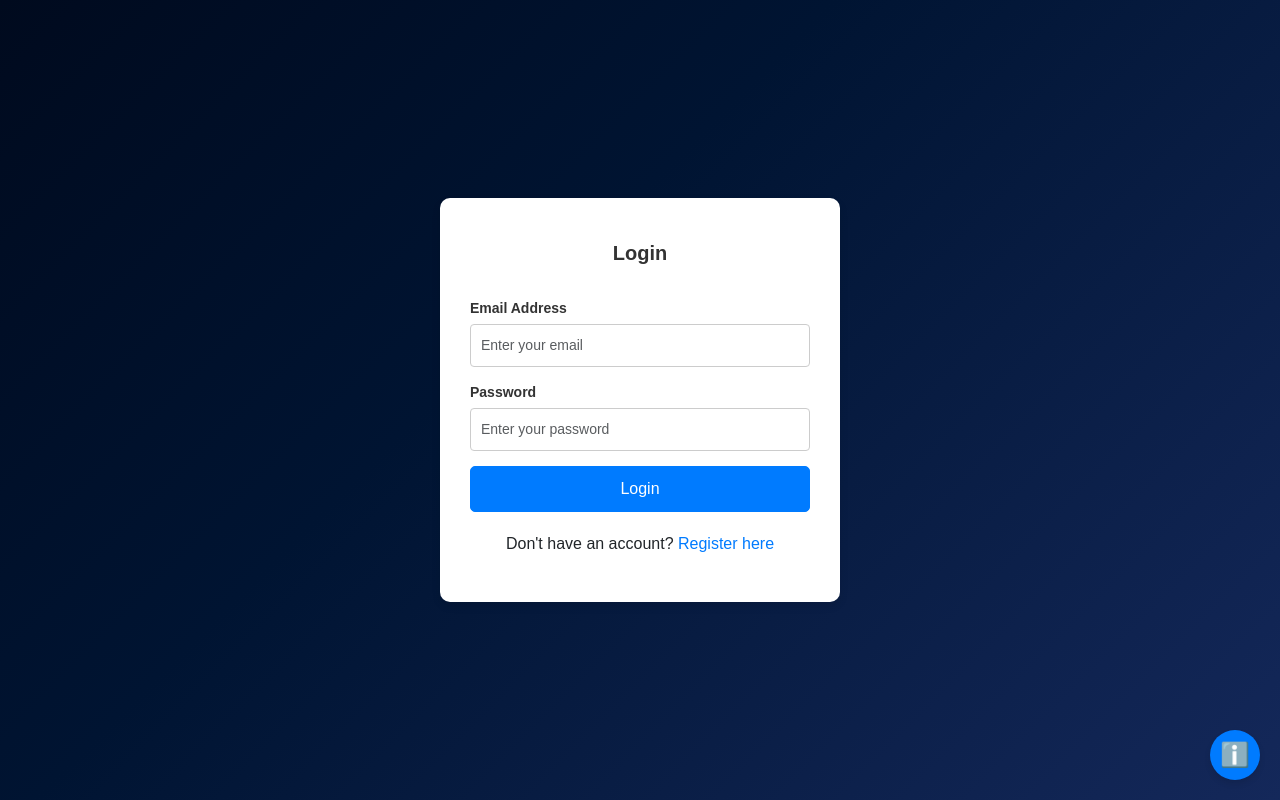
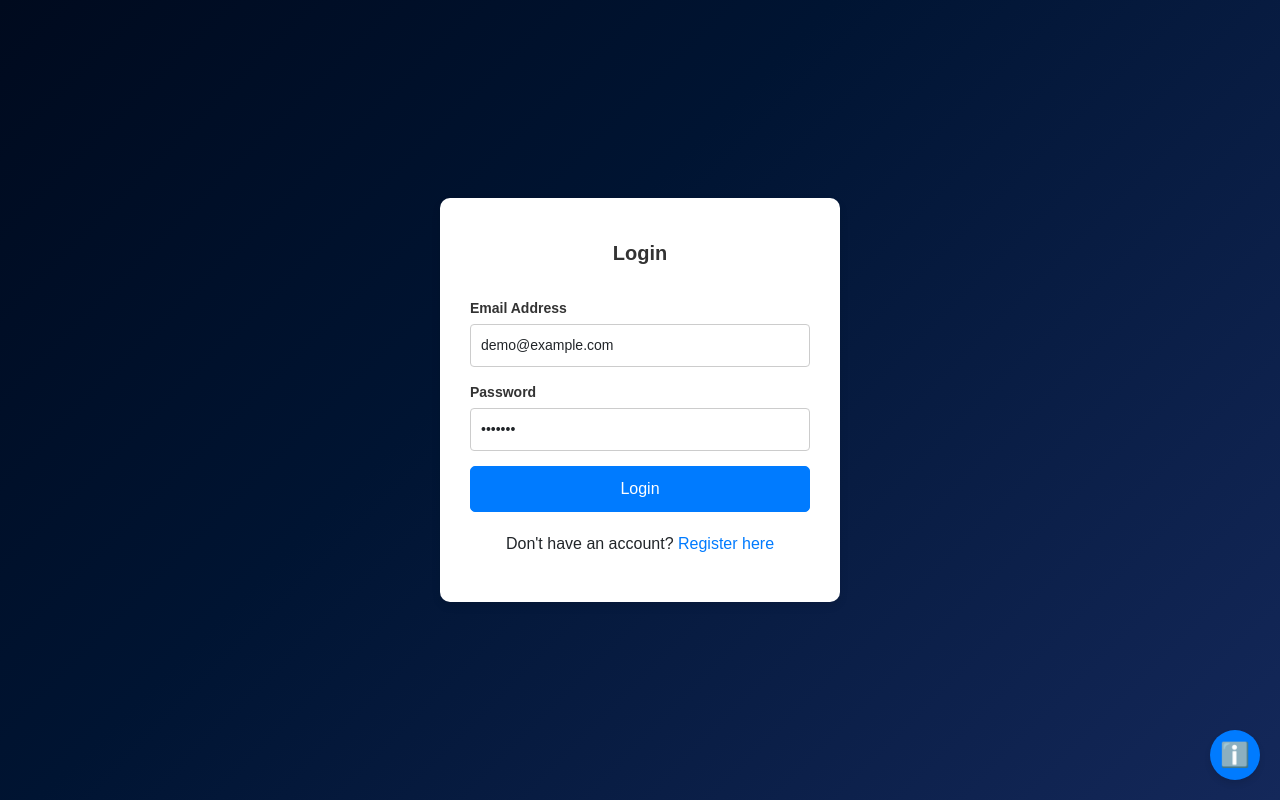
Before and after one commit to zahir248/servicelog, a React (Create React App) app: page /service-log in a window 1280 px wide. Built offline with nearby package versions, Linux system fonts and the light colour scheme.

Commit message:
add demo credential for login

```diff
--- a/src/pages/Login.js
+++ b/src/pages/Login.js
@@ -9,6 +9,11 @@ import BASE_API_URL from "../config.js";
 class Login extends Component {
   componentDidMount() {
     document.title = "Login";
+    // Set demo credentials when component mounts
+    this.setState({
+      email: "demo@example.com",
+      password: "demo123",
+    });
   }
 
   state = {
```
